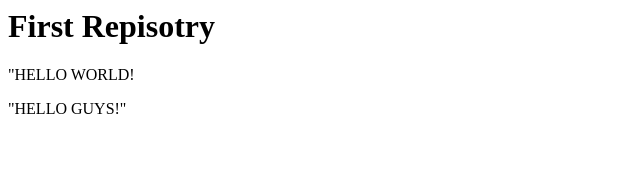
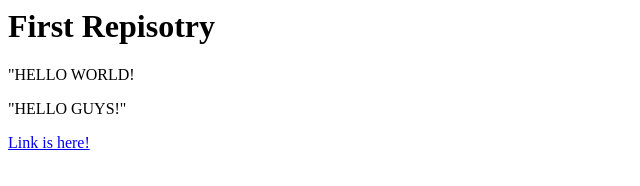
Before and after one commit to kadvakashish/kashish, a plain HTML site: page index.html in a window 1280 px wide. Shown: the full height of the page, 0-640 px from the left. Drawn offline with Linux system fonts and the light colour scheme.

Commit message:
Update index.html

```diff
--- a/index.html
+++ b/index.html
@@ -8,6 +8,6 @@
     <p>
       "HELLO GUYS!"
     </p>
-    <a href=""></a>
+    <a href="one.html">Link is here!</a>
   </body>
 </html>
```
